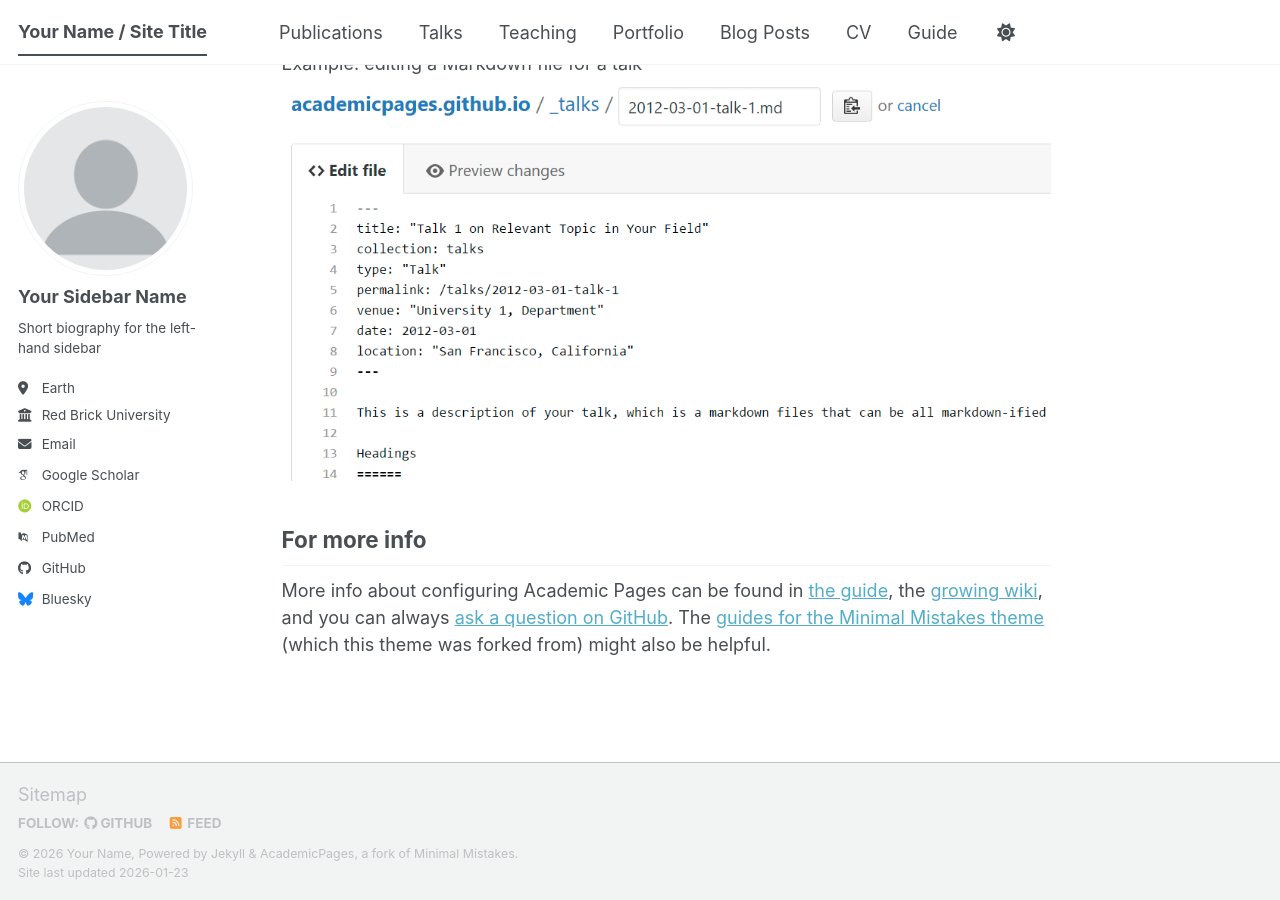
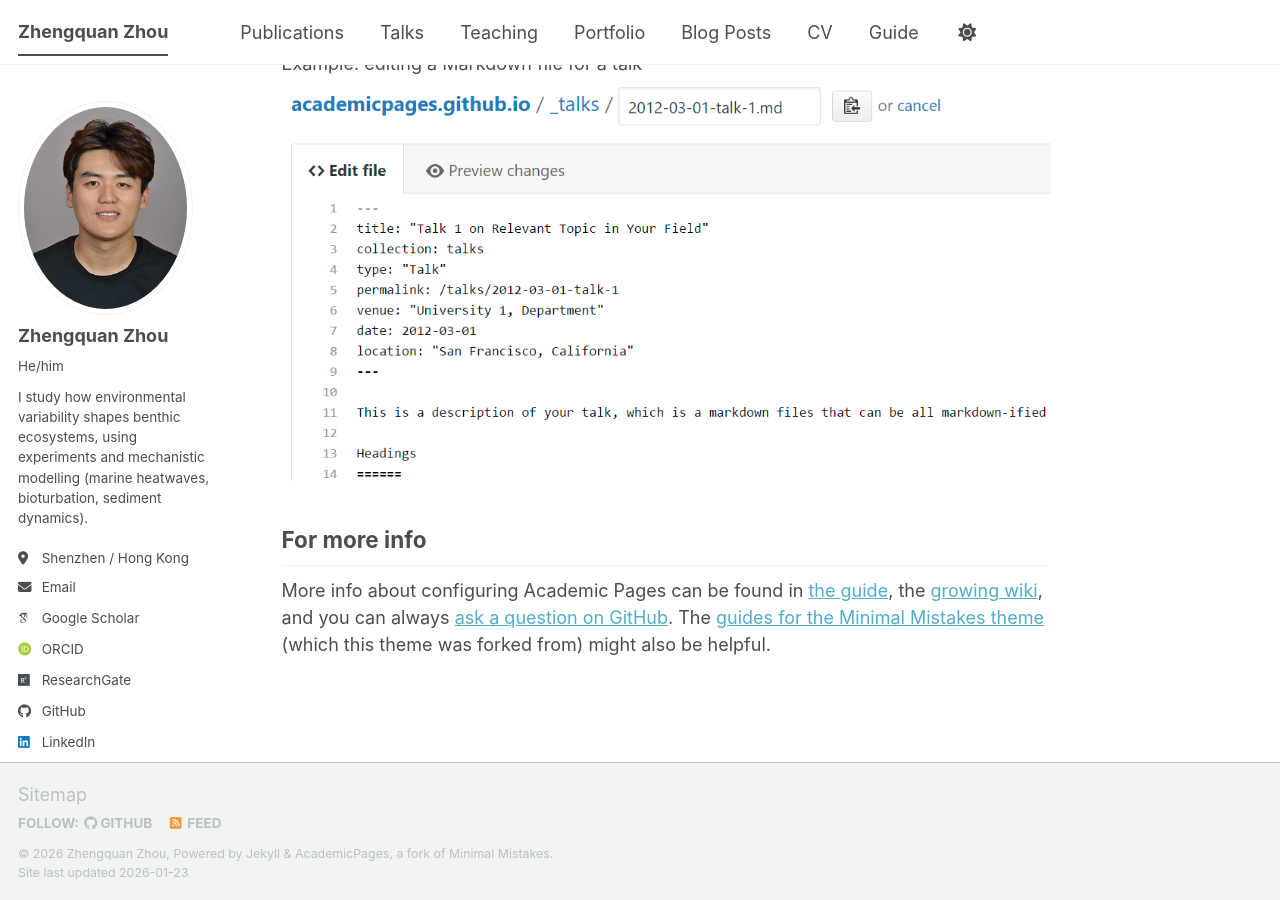
Before and after one commit to zqzhou7/zqzhou7.github.io, a Jekyll site: the page built from _pages/about.md, in a window 1280 px wide and 900 px high, scrolled down 2720 px. Built offline with Jekyll 4.4.1, drawn with Linux system fonts in a browser that asks for light colours; some web fonts are replaced; a script bundle is joined from its source files by our own code; library files that are not in the unit come from our copies.

Commit message:
Update info.

```diff
--- a/_config.yml
+++ b/_config.yml
@@ -9,40 +9,40 @@
 # Basic Site Settings
 locale                   : "en-US"
 site_theme               : "default" # The available themes options are "default", "air", "sunrise", "mint", "dirt" and "contrast"
-title                    : "Your Name / Site Title"
+title                    : "Zhengquan Zhou"
 title_separator          : "-"
-name                     : &name "Your Name"
-description              : &description "Your Name's academic portfolio"   # Update this with a general description of your site, this is the default if not overridden by a page
-url                      : https://academicpages.github.io # The base hostname & protocol for your site e.g. "https://[your GitHub username].github.io",
+name                     : &name "Zhengquan Zhou"
+description              : &description "Marine ecologist studying environmental variability, benthic ecosystems, and marine heatwaves."   # Update this with a general description of your site, this is the default if not overridden by a page
+url                      : https://zqzhou7.github.io # The base hostname & protocol for your site e.g. "https://[your GitHub username].github.io",
                                                            # or if you already have some other page hosted on Github then use "https://[your GitHub username].github.io/[Your Repo Name]"
 baseurl                  : "" # the subpath of your site, e.g. "/blog"
-repository               : "academicpages/academicpages.github.io"
+repository               : "zqzhou7/zqzhou7.github.io"
 
 # Site Author - The following control what appear as part of the author content on the side bar.
 #               If a field is blank the icon and link will not appear, otherwise it will be shown.
 #               Additional customization can be done by editing /_includes/author-profile.html
 author:
   # Biographic information
-  avatar           : "profile.png"
-  name             : "Your Sidebar Name"
-  pronouns         : # example: "she/her"
-  bio              : "Short biography for the left-hand sidebar"
-  location         : "Earth"
-  employer         : "Red Brick University"
+  avatar           : "profile.JPG"
+  name             : "Zhengquan Zhou" # Update with your name
+  pronouns         : "He/him"
+  bio              : "I study how environmental variability shapes benthic ecosystems, using experiments and mechanistic modelling (marine heatwaves, bioturbation, sediment dynamics)."
+  location         : "Shenzhen / Hong Kong"
+  employer         : # institute or organization
   uri              : # URL
-  email            : "none@example.org"
+  email            : "zhouzhengquan@outlook.com"
 
   # Academic websites
   academia         : # URL
   arxiv            : # URL - Update with the correct link to your profile
-  googlescholar    : "https://scholar.google.com/citations?user=PS_CX0AAAAAJ"
+  googlescholar    : "https://scholar.google.com/citations?user=WdBBxqjsEowC&hl=en&oi=ao"
   inspire-hep      : # URL
   impactstory      : # URL
-  orcid            : "https://orcid.org/yourorcidurl"
+  orcid            : "https://orcid.org/0000-0002-6422-8288"
   semantic         : # URL
   ssrn             : # URL
-  pubmed           : "https://www.ncbi.nlm.nih.gov/pubmed/?term=john+snow"
-  researchgate     : # URL
+  pubmed           : # URL
+  researchgate     : "https://www.researchgate.net/profile/Zhengquan-Zhou"
   scopus           : # URL
   zotero           : # URL
 
@@ -51,13 +51,13 @@ author:
   bitbucket        : # Username - Update with your username on the site
   codepen          : # Username
   dribbble         : # Username
-  github           : "academicpages"
+  github           : "https://github.com/zqzhou7"
   kaggle           : # Username
   stackoverflow    : # User number or user number and name (i.e., use "1" or "1/jeff-atwood")
 
   # Social media
   artstation       : # Username
-  bluesky          : "bsky.app" # Replace this with you Bluesky username
+  bluesky          : # Username
   facebook         : # Username
   flickr           : # Username
   foursquare       : # Username
@@ -66,7 +66,7 @@ author:
   keybase          : # Username
   instagram        : # Username
   lastfm           : # Username
-  linkedin         : # Username
+  linkedin         : "www.linkedin.com/in/zhengquan-zhou-b6394b223"
   mastodon         : # URL
   medium           : # URL
   pinterest        : # Username
@@ -302,7 +302,7 @@ sass:
 permalink: /:categories/:title/
 # paginate: 5 # amount of posts to show
 # paginate_path: /page:num/
-timezone: Etc/UTC # https://en.wikipedia.org/wiki/List_of_tz_database_time_zones
+timezone: Asia/Tokyo # https://en.wikipedia.org/wiki/List_of_tz_database_time_zones
 
 
 # Plugins
```
Also changed, not shown: images/profile.JPG (added), images/profile.png (deleted).
